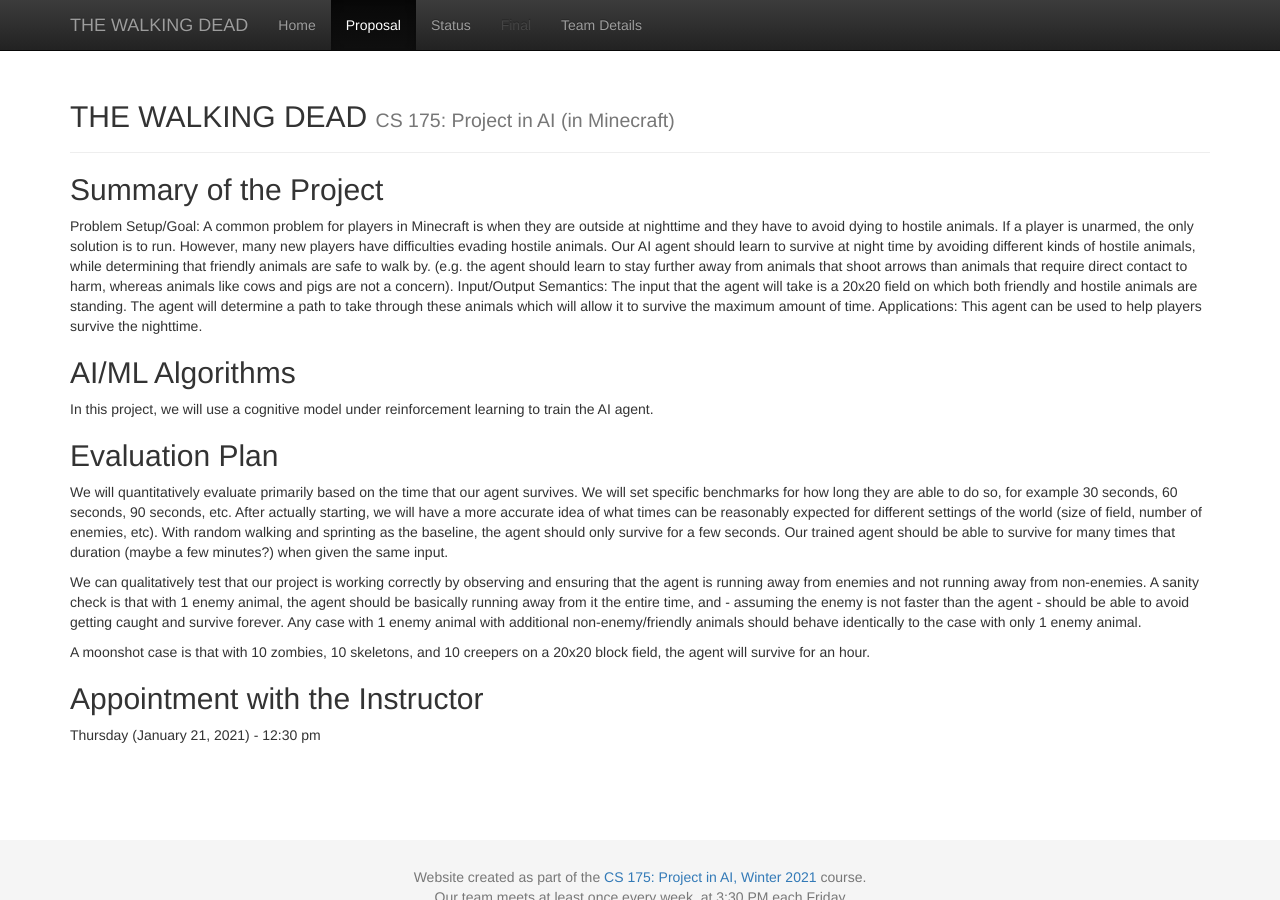
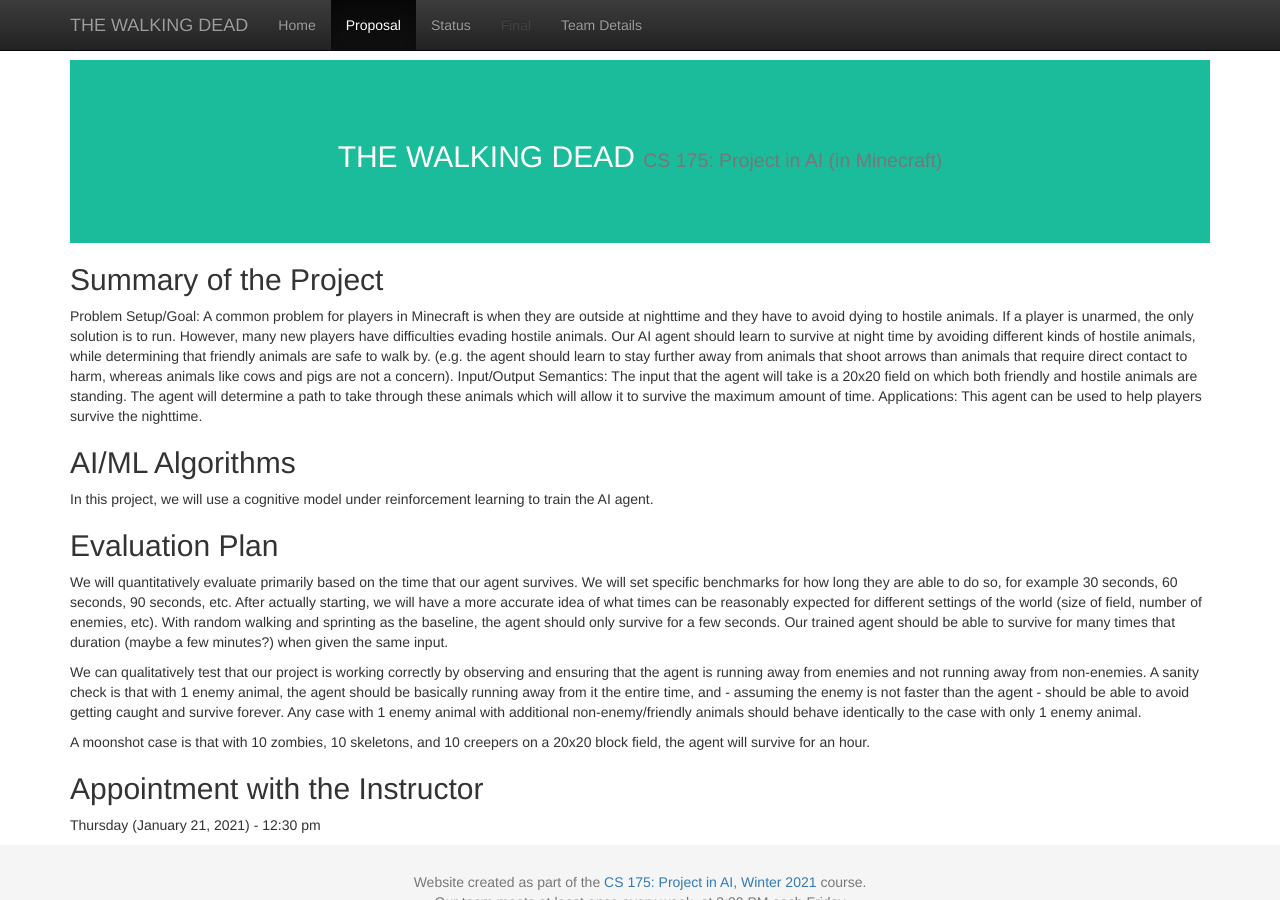
Before and after one commit to rayoh123/Moobloom, a Jekyll site: the page built from docs/proposal.md, in a window 1280 px wide and 900 px high. Built offline with Jekyll 4.4.1, drawn with Linux system fonts in a browser that asks for light colours.

Commit message:
Update default.html

```diff
--- a/docs/_layouts/default.html
+++ b/docs/_layouts/default.html
@@ -28,6 +28,20 @@
     </script>
 
     <link rel="stylesheet" href="{{ 'css/custom.css' | relative_url }}">
+    <style>
+
+/* Header/Logo Title */
+.header {
+  padding: 60px;
+  text-align: center;
+  background: #1abc9c;
+  color: white;
+  font-size: 30px;
+}
+
+/* Page Content */
+.content {padding:20px;}
+</style>
   </head>
   <body>
 
@@ -78,7 +92,7 @@
     </nav>
 
     <div class="container">
-      <div class="page-header">
+      <div class="header">
         <h2>
         {{ site.title }}
         <small>{{ site.subtitle }}</small>
```
